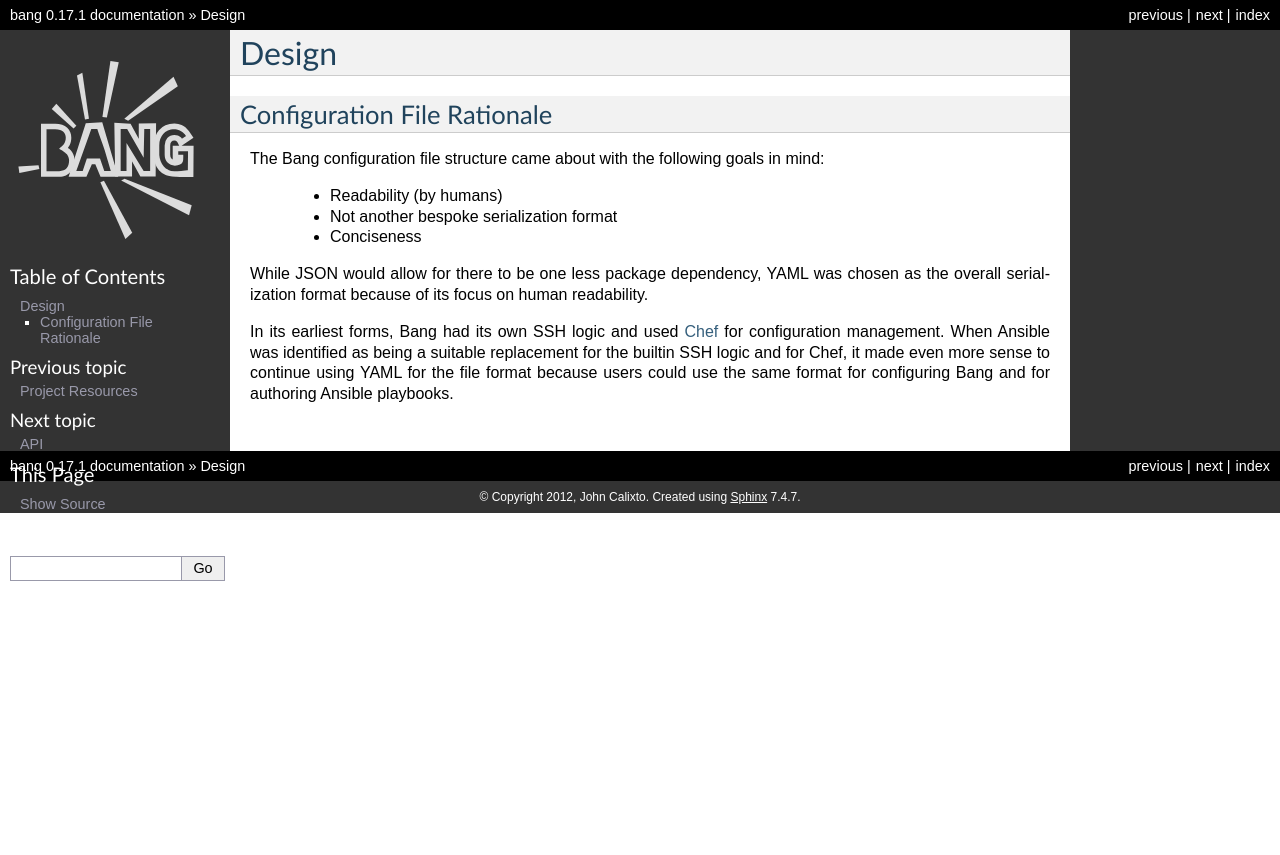
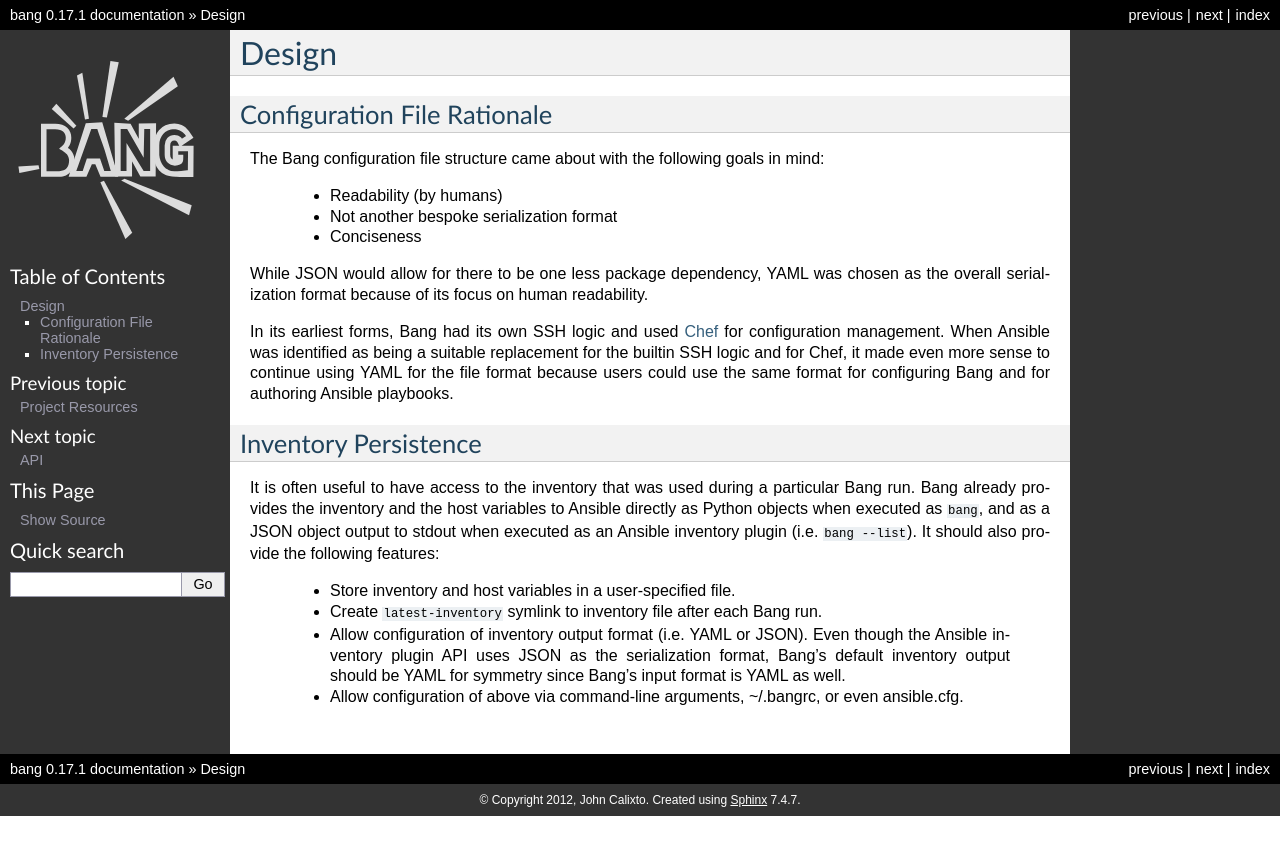
Before and after one commit to fr33jc/bang, a Sphinx documentation site: the page built from doc/design.txt, in a window 1280 px wide. Shown: the top 855 px of the page. Built offline with Sphinx 7.4.7, drawn with Linux system fonts in a browser that asks for light colours.

Commit message:
Add design notes for inventory persistence features

```diff
--- a/doc/design.txt
+++ b/doc/design.txt
@@ -21,3 +21,24 @@ Ansible was identified as being a suitable replacement for the
 builtin SSH logic and for Chef, it made even more sense to continue
 using YAML for the file format because users could use the same
 format for configuring Bang and for authoring Ansible playbooks.
+
+
+Inventory Persistence
+---------------------
+It is often useful to have access to the inventory that was used
+during a particular Bang run.  Bang already provides the inventory
+and the host variables to Ansible directly as Python objects when
+executed as ``bang``, and as a JSON object output to stdout when
+executed as an Ansible inventory plugin (i.e. ``bang --list``).  It
+should also provide the following features:
+
+    - Store inventory and host variables in a user-specified file.
+    - Create ``latest-inventory`` symlink to inventory file after
+      each Bang run.
+    - Allow configuration of inventory output format (i.e. YAML or
+      JSON).  Even though the Ansible inventory plugin API uses JSON
+      as the serialization format, Bang's default inventory output
+      should be YAML for symmetry since Bang's input format is YAML
+      as well.
+    - Allow configuration of above via command-line arguments,
+      ~/.bangrc, or even ansible.cfg.
```
